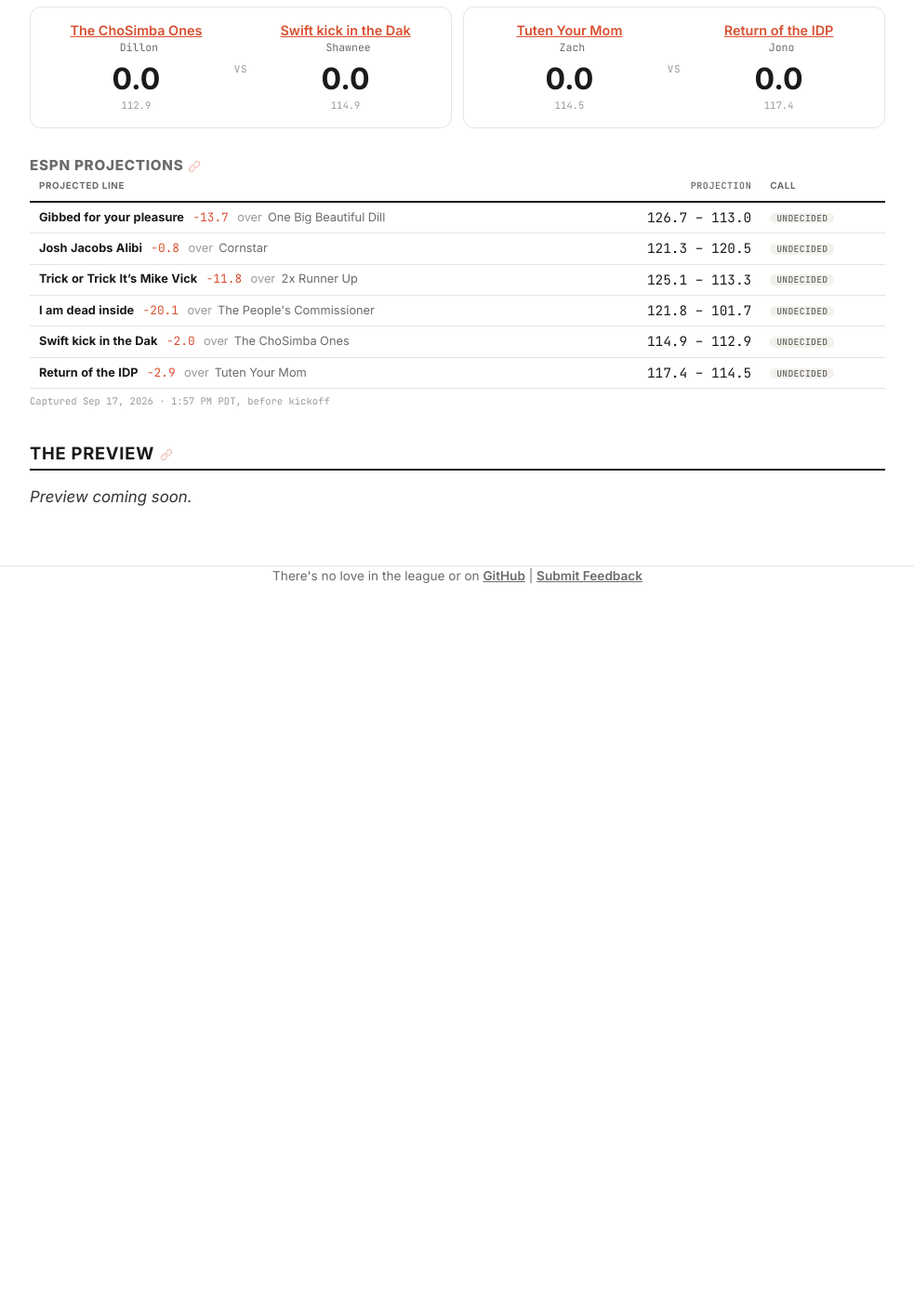
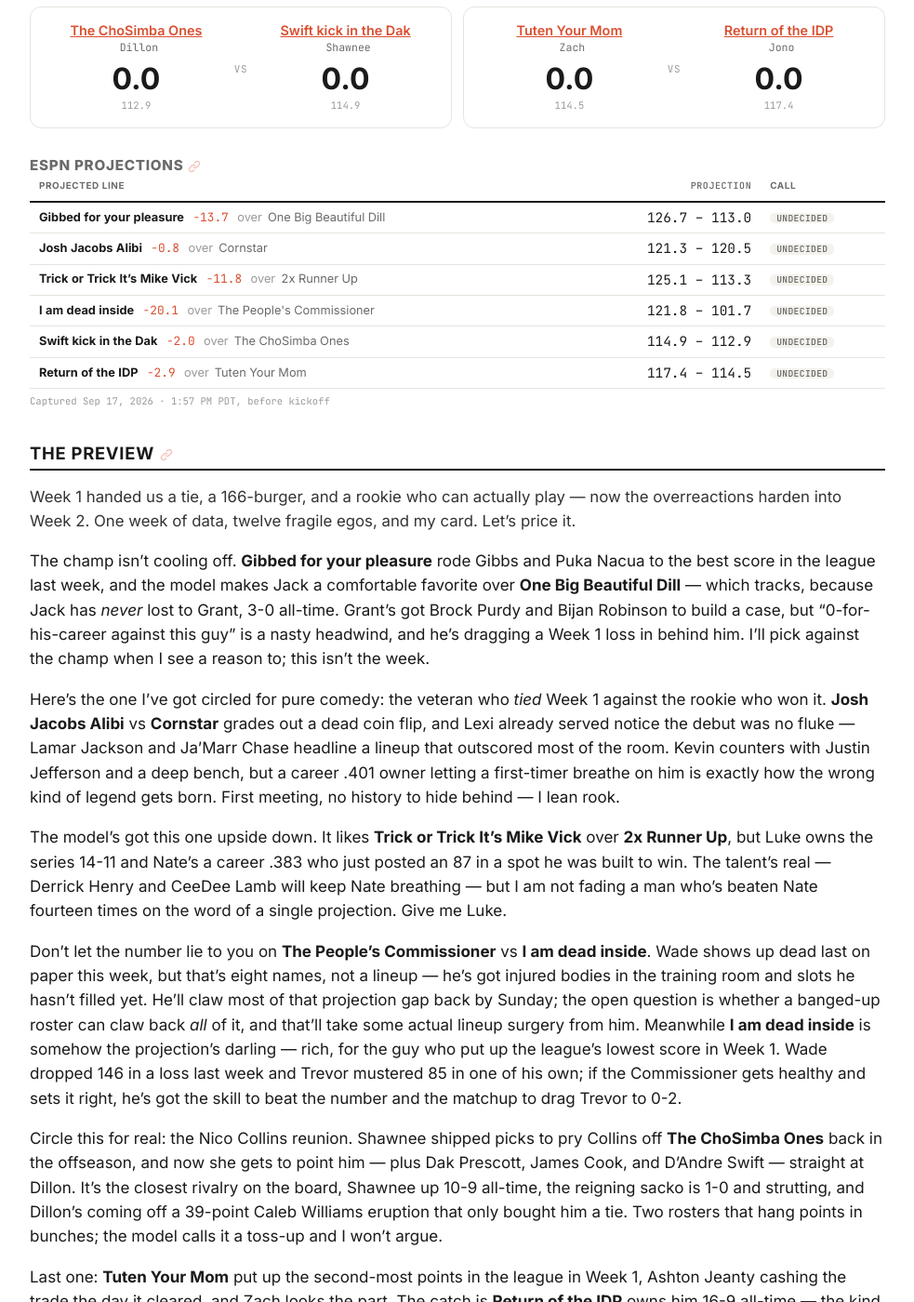
Before and after one commit to dillondrenzek/no-love-in-the-league, a Jekyll site: the page built from docs/seasons/2026/week-2.md, in a window 1280 px wide and 1400 px high, scrolled down 518 px. Shown: the whole window at 93% size, without its empty margins (148-1131 px from the left). Built offline with Jekyll 4.4.1, drawn with Linux system fonts in a browser that asks for light colours; before the commit the page ends 1148 px from its top, so only the background shows below that; some of the changed text lies outside the part shown.

Commit message:
week 2 preview generated

```diff
--- a/docs/seasons/2026/week-2.md
+++ b/docs/seasons/2026/week-2.md
@@ -6,10 +6,12 @@ season_year: 2026
 season_no: 13
 week: 2
 ---
+
 {% assign wk = site.data.weeks["2026-2"] %}
 {% include sections/week_detail.html wk=wk %}
 
 {% if wk.state == "complete" %}
+
 <h2>The Recap</h2>
 
 <!-- Paste the agent's recap below. Prep the facts with:
@@ -28,4 +30,25 @@ _Recap coming soon._
      then have your agent (agents/weekly-preview.md) write it.
      The preview stays at the bottom of the page all season, below the recap. -->
 
-_Preview coming soon._
+Week 1 handed us a tie, a 166-burger, and a rookie who can actually play — now the overreactions harden into Week 2. One week of data, twelve fragile egos, and my card. Let's price it.
+
+The champ isn't cooling off. **Gibbed for your pleasure** rode Gibbs and Puka Nacua to the best score in the league last week, and the model makes Jack a comfortable favorite over **One Big Beautiful Dill** — which tracks, because Jack has _never_ lost to Grant, 3-0 all-time. Grant's got Brock Purdy and Bijan Robinson to build a case, but "0-for-his-career against this guy" is a nasty headwind, and he's dragging a Week 1 loss in behind him. I'll pick against the champ when I see a reason to; this isn't the week.
+
+Here's the one I've got circled for pure comedy: the veteran who _tied_ Week 1 against the rookie who won it. **Josh Jacobs Alibi** vs **Cornstar** grades out a dead coin flip, and Lexi already served notice the debut was no fluke — Lamar Jackson and Ja'Marr Chase headline a lineup that outscored most of the room. Kevin counters with Justin Jefferson and a deep bench, but a career .401 owner letting a first-timer breathe on him is exactly how the wrong kind of legend gets born. First meeting, no history to hide behind — I lean rook.
+
+The model's got this one upside down. It likes **Trick or Trick It's Mike Vick** over **2x Runner Up**, but Luke owns the series 14-11 and Nate's a career .383 who just posted an 87 in a spot he was built to win. The talent's real — Derrick Henry and CeeDee Lamb will keep Nate breathing — but I am not fading a man who's beaten Nate fourteen times on the word of a single projection. Give me Luke.
+
+Don't let the number lie to you on **The People's Commissioner** vs **I am dead inside**. Wade shows up dead last on paper this week, but that's eight names, not a lineup — he's got injured bodies in the training room and slots he hasn't filled yet. He'll claw most of that projection gap back by Sunday; the open question is whether a banged-up roster can claw back _all_ of it, and that'll take some actual lineup surgery from him. Meanwhile **I am dead inside** is somehow the projection's darling — rich, for the guy who put up the league's lowest score in Week 1. Wade dropped 146 in a loss last week and Trevor mustered 85 in one of his own; if the Commissioner gets healthy and sets it right, he's got the skill to beat the number and the matchup to drag Trevor to 0-2.
+
+Circle this for real: the Nico Collins reunion. Shawnee shipped picks to pry Collins off **The ChoSimba Ones** back in the offseason, and now she gets to point him — plus Dak Prescott, James Cook, and D'Andre Swift — straight at Dillon. It's the closest rivalry on the board, Shawnee up 10-9 all-time, the reigning sacko is 1-0 and strutting, and Dillon's coming off a 39-point Caleb Williams eruption that only bought him a tie. Two rosters that hang points in bunches; the model calls it a toss-up and I won't argue.
+
+Last one: **Tuten Your Mom** put up the second-most points in the league in Week 1, Ashton Jeanty cashing the trade the day it cleared, and Zach looks the part. The catch is **Return of the IDP** owns him 16-9 all-time — the kind of hex that laughs at one hot week — and Jono's got Josh Allen and Christian McCaffrey to keep it ugly. The model even leans Jono's way. Zach's the better team today; Jono's the worse matchup for him. I lean Jono, and I don't love it.
+
+So here's the card. **Dillon–Shawnee** is the Game of the Week — a traded superstar aimed at his old team in the tightest rivalry we've got, that's the whole pitch. I'm locking the **champ**; 3-0 over Grant and fresh off the league's best number, so back Jack and don't overthink it. My upset is **Luke** — the model's in love with Nate, but a 14-11 series says it's reading the wrong week. And the bold one, write it down: Wade, starting eight and half a training room, still beats his projection and sends Trevor home 0-2.
+
+### 🔮 Picks
+
+- **Game of the Week** — The ChoSimba Ones vs Swift kick in the Dak — the Nico Collins revenge game, in the league's closest series (9-10).
+- **Lock of the Week** — Gibbed for your pleasure — 3-0 all-time over Grant and coming off the week's top score. Just trust it.
+- **Upset Alert** — 2x Runner Up — the projection favors Nate, but Luke's 14-11 in the series and I'll take the history over one week's model.
+- **Bold Prediction** — Wade, down to eight healthy starters, still clears his projection and hands Trevor an 0-2 start.
```
